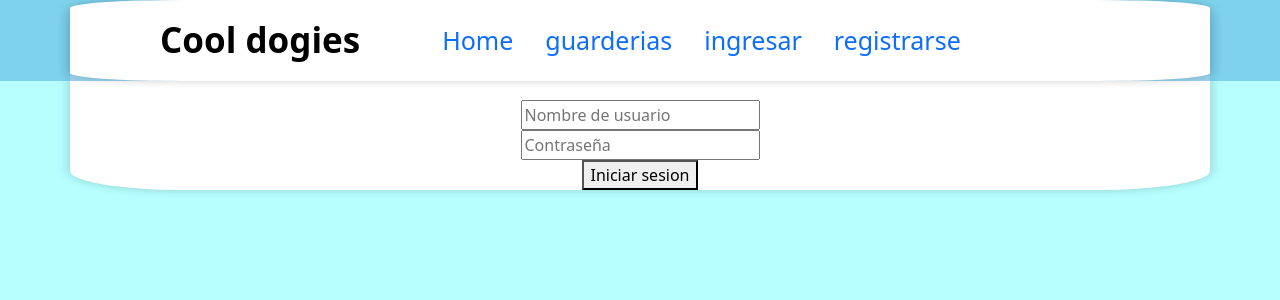
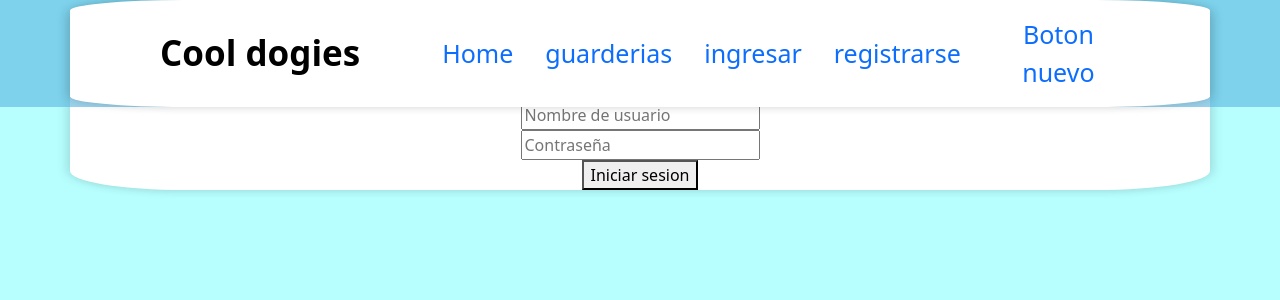
Before and after one commit to juansc9802/prodjango, a Django app: a page that uses core/templates/core/index.html in a window 1280 px wide. Shown: the top 300 px of the page. Run offline with Django 4.2, Linux system fonts and the light colour scheme; some libraries are stand-ins or nearby versions.

Commit message:
new push

```diff
--- a/core/templates/core/index.html
+++ b/core/templates/core/index.html
@@ -85,7 +85,6 @@ a:hover{
               <a class="navbar-brand" href={% url 'home' %}>Cool dogies</a>
                     <a class="nav-link active1" aria-current="page" href={% url 'home' %}>Home</a>
                     <a class="nav-link active2" aria-current="page" href={% url 'products' %}>guarderias</a>
-
                     {% if request.user.is_authenticated %}
                     <a class="nav-link active3" aria-disabled="page" href={% url 'exit' %}>salir</a>
                     <a class="nav-link active3" aria-disabled="page" href={% url 'list' %}>lista de reservas</a>
@@ -93,6 +92,7 @@ a:hover{
                     <a class="nav-link active3" aria-disabled="page" href={% url 'login' %}>ingresar</a>
                     <a class="nav-link active3" aria-disabled="page" href={% url 'register' %}>registrarse</a>
                     {% endif %}
+                    <a class="nav-link active2" aria-current="page" href={% url 'products' %}>Boton nuevo</a>
                 </ul>
           </nav>
 
```
